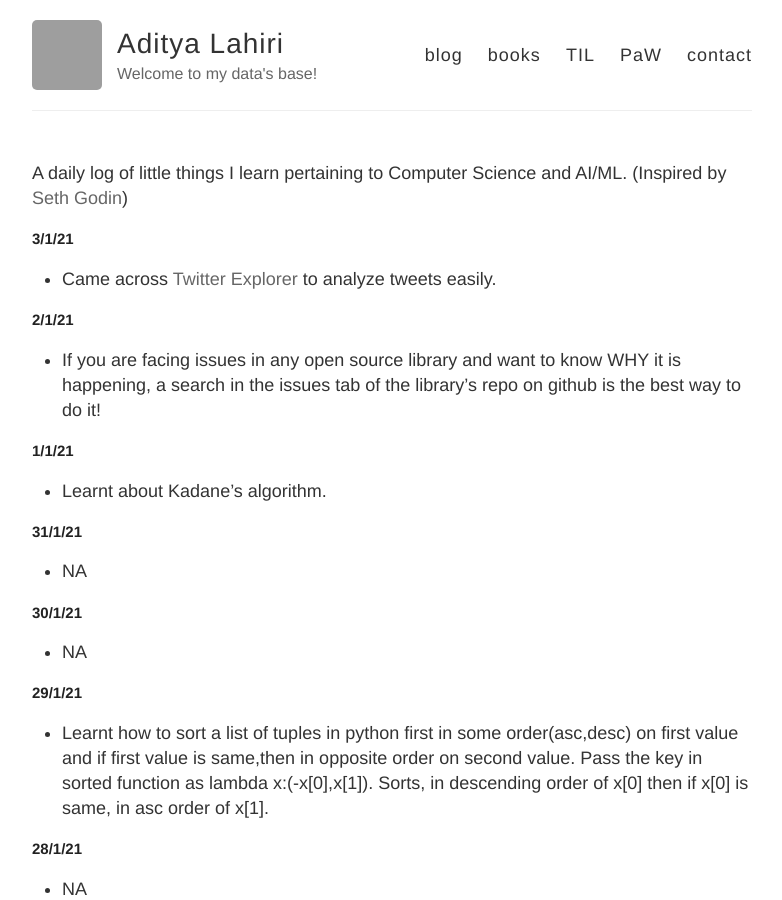
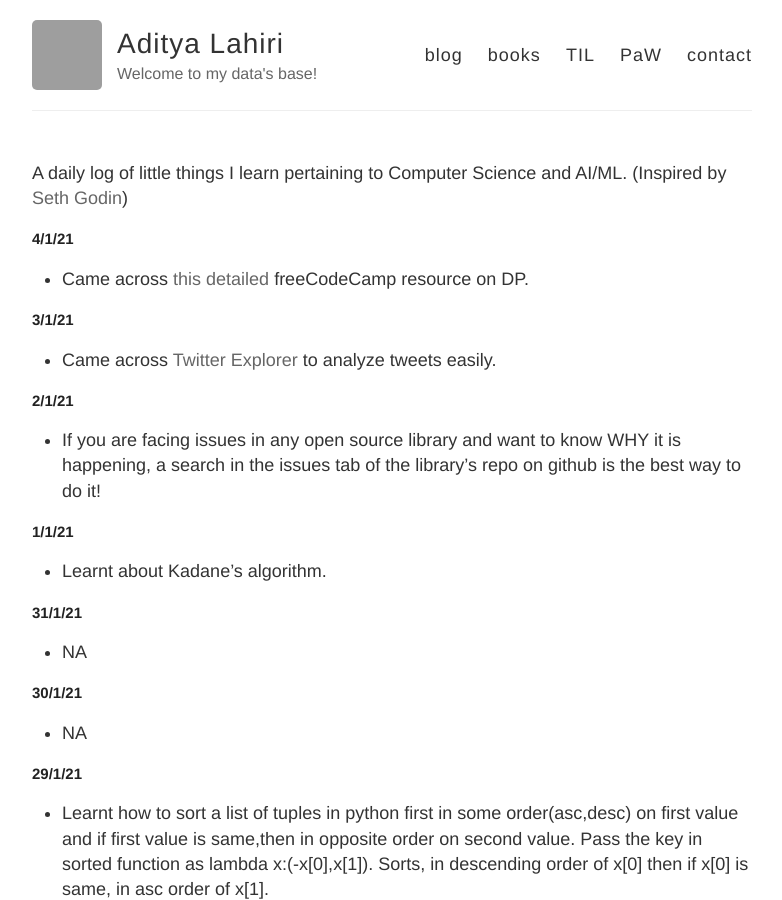
Before and after one commit to adityalahiri/adityalahiri.github.io, a Jekyll site: the page built from TIL.md, in a window 1280 px wide and 900 px high. Shown: the whole window, without its empty margins (248-1030 px from the left). Built offline with Jekyll 4.4.1, drawn with Linux system fonts in a browser that asks for light colours; our own code applies the rules of GitHub Pages for plain Markdown files; grey boxes are pictures that could not be loaded.

Commit message:
Update for 4/1

```diff
--- a/TIL.md
+++ b/TIL.md
@@ -1,5 +1,9 @@
 A daily log of little things I learn pertaining to Computer Science and AI/ML.
 (Inspired by [Seth Godin](https://seths.blog/))
+
+## 4/1/21
+
+* Came across [this detailed](https://www.youtube.com/watch?v=oBt53YbR9Kk&ab_channel=freeCodeCamp.org) freeCodeCamp resource on DP.
 
 ## 3/1/21
 
```
